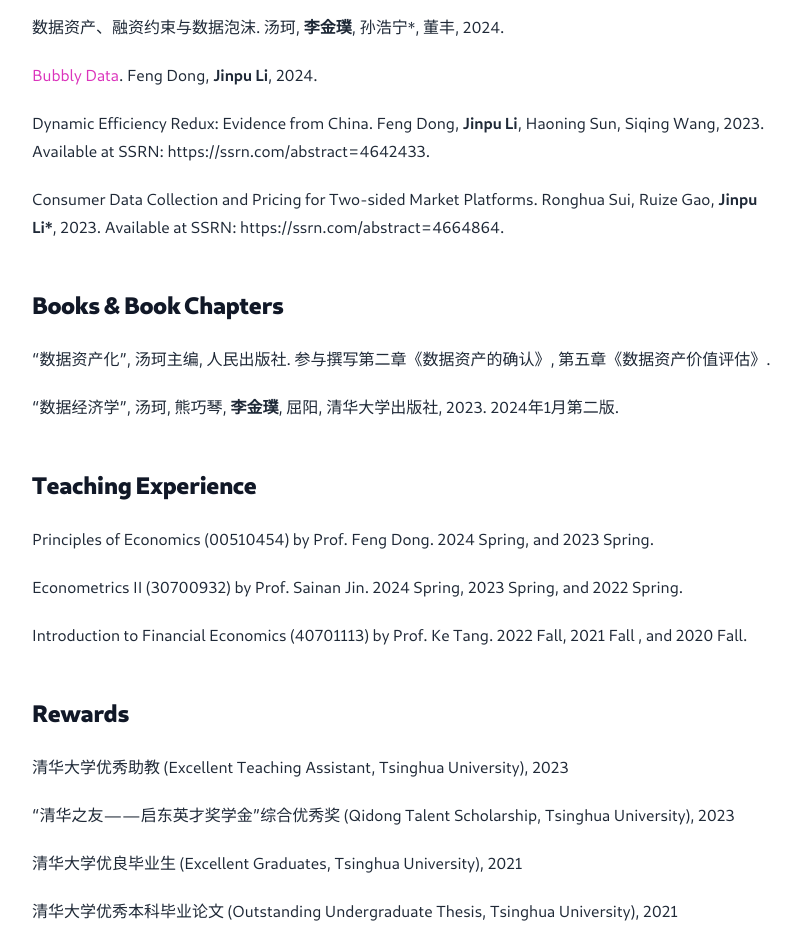
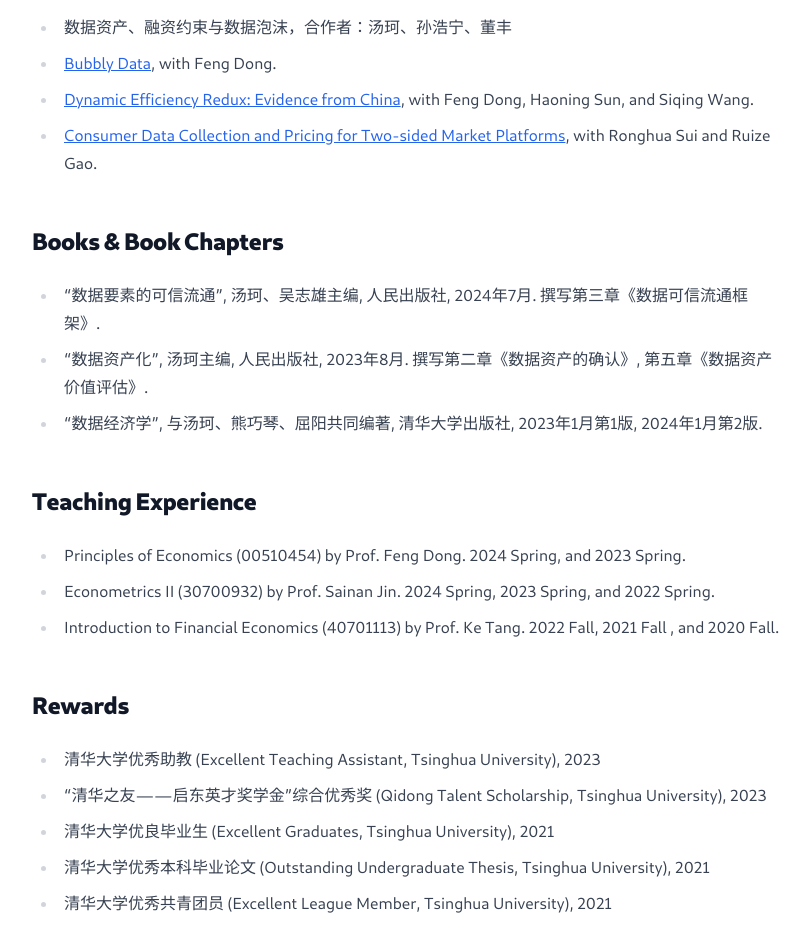
Before and after one commit to lijinpu/lijinpu.github.io, a Next.js app: page /cv in a window 1280 px wide. Shown: the part 740-1669 px from the top of the page, without its empty margins (232-1041 px from the left). Built offline with nearby package versions, Linux system fonts and the light colour scheme.

Commit message:
auto update

```diff
--- a/pages/CustomLink.tsx
+++ /dev/null
@@ -1,17 +0,0 @@
-import React from 'react'
-import 'styles/customstyles.css'
-
-interface CustomLinkProps {
-  href: string
-  text: string
-}
-
-const CustomLink: React.FC<CustomLinkProps> = ({ href, text }) => {
-  return (
-    <a href={href} className="custom-link">
-      {text}
-    </a>
-  )
-}
-
-export default CustomLink
--- a/pages/cv.tsx
+++ b/pages/cv.tsx
@@ -1,6 +1,4 @@
 import Link from 'next/link'
-import React from 'react';
-import CustomLink from './CustomLink';
 export default function CV() {
   return (
     <div className="flex flex-col relative max-w-none prose dark:prose-invert">
@@ -31,68 +29,82 @@ export default function CV() {
         </p>
 
         <h2>Working Papers</h2>
-        <p>
-        数据资产、融资约束与数据泡沫. 汤珂, <b>李金璞</b>, 孙浩宁*, 董丰, 2024.
-        </p>
+        <ul>
+        <li>
+        数据资产、融资约束与数据泡沫，合作者：汤珂、孙浩宁、董丰
+        </li>
 
-        <p>
-        <CustomLink href="https://ssrn.com/abstract=4790765" text='Bubbly Data'/>. Feng Dong, <b>Jinpu Li</b>, 2024.
-        </p>
+        <li>
+        <a href="https://ssrn.com/abstract=4790765" >Bubbly Data</a>, with Feng Dong.
+        </li>
 
-        <p>
-        Dynamic Efficiency Redux: Evidence from China. Feng Dong, <b>Jinpu Li</b>, Haoning Sun, Siqing Wang, 2023. Available at SSRN: https://ssrn.com/abstract=4642433.
-        </p>
+        <li>
+        <a href="https://ssrn.com/abstract=4642433">Dynamic Efficiency Redux: Evidence from China</a>, with Feng Dong, Haoning Sun, and Siqing Wang.
+        </li>
 
-        <p>
-        Consumer Data Collection and Pricing for Two-sided Market Platforms. Ronghua Sui, Ruize Gao, <b>Jinpu Li*</b>, 2023. Available at SSRN: https://ssrn.com/abstract=4664864.
-        </p>
+        <li>
+        <a href="https://ssrn.com/abstract=4664864">Consumer Data Collection and Pricing for Two-sided Market Platforms</a>, with Ronghua Sui and Ruize Gao.
+        </li>
+        </ul>
 
 
         <h2>Books & Book Chapters</h2>
-        <p>
-        “数据资产化”, 汤珂主编, 人民出版社. 参与撰写第二章《数据资产的确认》, 第五章《数据资产价值评估》.
-        </p>
-        <p>
-        “数据经济学”, 汤珂, 熊巧琴, <b>李金璞</b>, 屈阳, 清华大学出版社, 2023. 2024年1月第二版.
-        </p>
+        <ul>
+        <li>
+        “数据要素的可信流通”, 汤珂、吴志雄主编, 人民出版社, 2024年7月. 撰写第三章《数据可信流通框架》.
+        </li>
+        <li>
+        “数据资产化”, 汤珂主编, 人民出版社, 2023年8月. 撰写第二章《数据资产的确认》, 第五章《数据资产价值评估》.
+        </li>
+        <li>
+        “数据经济学”, 与汤珂、熊巧琴、屈阳共同编著, 清华大学出版社, 2023年1月第1版, 2024年1月第2版.
+        </li>
+        </ul>
+
         <h2>Teaching Experience</h2>
-        <p>
+        <ul>
+        <li>
         Principles of Economics (00510454) by Prof. Feng Dong. 2024 Spring, and 2023 Spring.
-        </p>
-        <p>
+        </li>
+        <li>
         Econometrics II (30700932) by Prof. Sainan Jin. 2024 Spring, 2023 Spring, and 2022 Spring.
-        </p>
-        <p>
+        </li>
+        <li>
         Introduction to Financial Economics (40701113) by Prof. Ke Tang. 2022 Fall, 2021 Fall , and 2020 Fall.
-        </p>
+        </li>
+        </ul>
+
+
         <h2>Rewards</h2>
-        <p>
+        <ul>
+        <li>
         清华大学优秀助教 (Excellent Teaching Assistant, Tsinghua University), 2023
-        </p>
-        <p>
+        </li>
+        <li>
         “清华之友——启东英才奖学金”综合优秀奖 (Qidong Talent Scholarship, Tsinghua University), 2023
-        </p>
-        <p>
+        </li>
+        <li>
         清华大学优良毕业生 (Excellent Graduates, Tsinghua University), 2021
-        </p>
-        <p>
+        </li>
+        <li>
         清华大学优秀本科毕业论文 (Outstanding Undergraduate Thesis, Tsinghua University), 2021
-        </p>
-        <p>
+        </li>
+        <li>
         清华大学优秀共青团员 (Excellent League Member, Tsinghua University), 2021
-        </p>
-        <p>
+        </li>
+        <li>
         “唐立新奖学金”综合优秀奖 (Tang Lixin Scholarship), 2020
-        </p>
-        <p>
+        </li>
+        <li>
         清华大学学业优秀奖 (Scholarship of Academic Excellence, Tsinghua University), 2019
-        </p>
-        <p>
+        </li>
+        <li>
         清华大学文艺优秀奖 (Scholarship of Outstanding Art Performance, Tsinghua University), 2018-2020, 2022
-        </p>
-        <p>
+        </li>
+        <li>
         清华大学社会工作优秀奖 (Scholarship of Social Work, Tsinghua University), 2018
-        </p>
+        </li>
+        </ul>
 
         <h2>Service</h2>
         <ul>
--- a/pages/research.tsx
+++ b/pages/research.tsx
@@ -58,10 +58,13 @@ export default function Research() {
             <li>Under review at <i>Technological Forecasting and Social Change</i></li>
         </ul>
 
+        <p>
+        Data Empowerment and Crash Risk. Manyao Deng, Liyan Han, <b>Jinpu Li*</b>, Zhen Li, 2024.
+        </p>
+
+
         <h2>Working in Progress</h2>
-        <p>
-        Data Empowerment and Crash Risk, with Manyao Deng, Liyan Han, Zhen Li.
-        </p>
+
 
         <h2>Books & Book Chapters</h2>
         <p>
--- a/styles/customstyles.css
+++ /dev/null
@@ -1,11 +0,0 @@
-/* customstyles.css */
-
-.custom-link {
-    text-decoration: none; /* 去掉下划线 */
-    color: #db34bc; /* 设置颜色 */
-    cursor: pointer;
-  }
-
-  .custom-link:hover {
-    color: #084d7b; /* 悬停时的颜色 */
-  }
```
